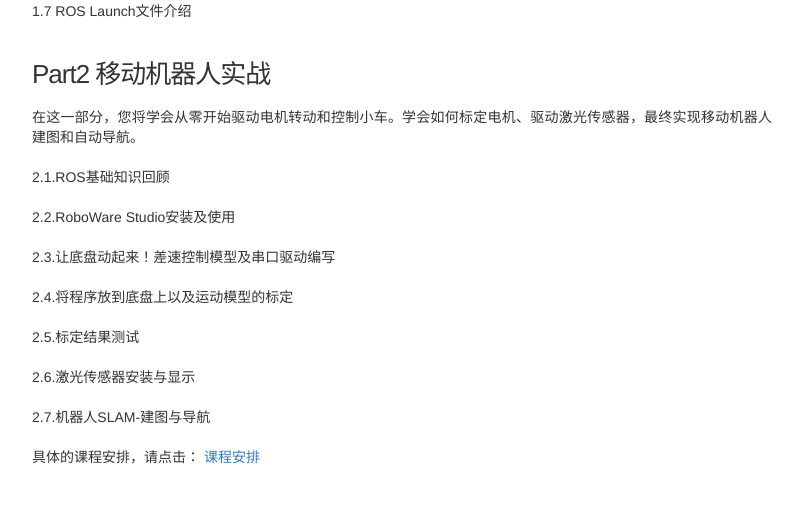
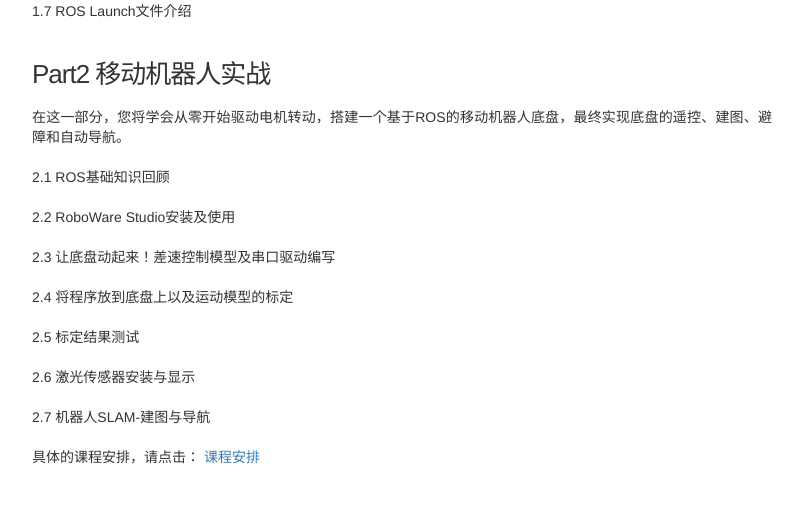
Before and after one commit to TonyRobotics/TonyRobotics.github.io, a Jekyll site: the page built from index.md, in a window 1280 px wide and 900 px high, scrolled down 1851 px. Shown: the part 151-656 px from the top of the window, without its empty margins (238-1041 px from the left). Built offline with Jekyll 4.4.1, drawn with Linux system fonts in a browser that asks for light colours; nearby versions of some CDN libraries.

Commit message:
修改index.md

```diff
--- a/index.md
+++ b/index.md
@@ -95,21 +95,21 @@ permalink: /
 
 ### Part2 移动机器人实战
 
-在这一部分，您将学会从零开始驱动电机转动和控制小车。学会如何标定电机、驱动激光传感器，最终实现移动机器人建图和自动导航。
+在这一部分，您将学会从零开始驱动电机转动，搭建一个基于ROS的移动机器人底盘，最终实现底盘的遥控、建图、避障和自动导航。
 
-2.1.ROS基础知识回顾
+2.1 ROS基础知识回顾
 
-2.2.RoboWare Studio安装及使用
+2.2 RoboWare Studio安装及使用
 
-2.3.让底盘动起来！差速控制模型及串口驱动编写
+2.3 让底盘动起来！差速控制模型及串口驱动编写
 
-2.4.将程序放到底盘上以及运动模型的标定
+2.4 将程序放到底盘上以及运动模型的标定
 
-2.5.标定结果测试
+2.5 标定结果测试
 
-2.6.激光传感器安装与显示
+2.6 激光传感器安装与显示
 
-2.7.机器人SLAM-建图与导航
+2.7 机器人SLAM-建图与导航
 
 具体的课程安排，请点击： [课程安排](schedule/)
 
```
